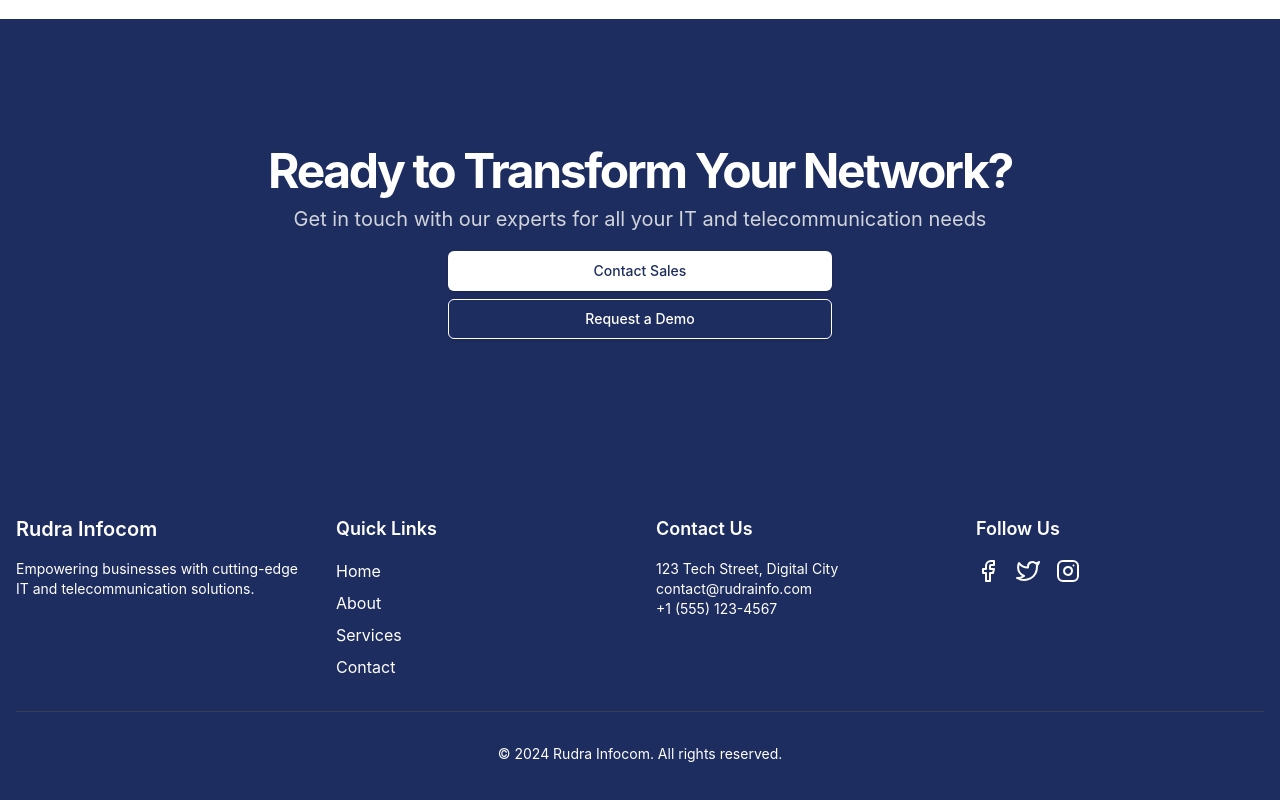
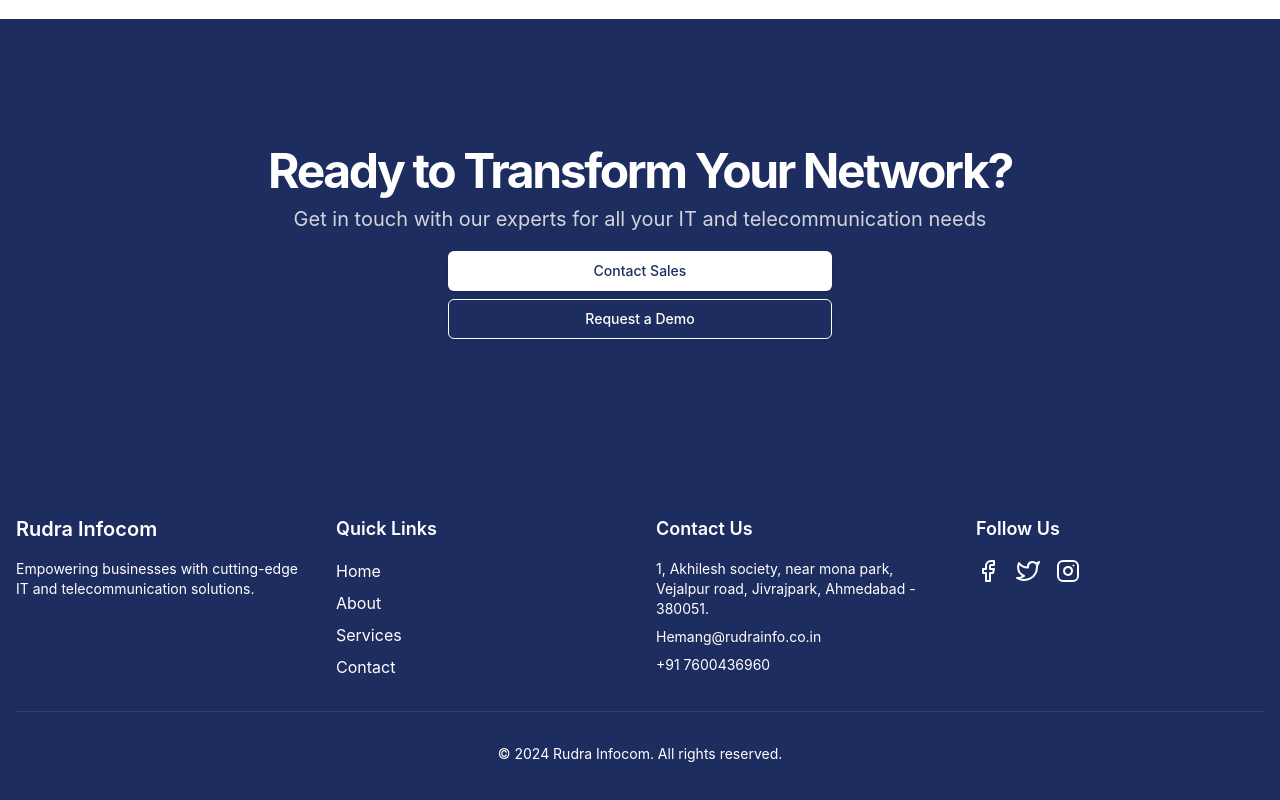
Before and after one commit to Vansh1379/RudraInfocom, a React (Vite) app: page / in a window 1280 px wide. Shown: the part 1935-2735 px from the top of the page. Built offline with nearby package versions, Linux system fonts and the light colour scheme.

Commit message:
Added correct address

```diff
--- a/src/components/Fotter.tsx
+++ b/src/components/Fotter.tsx
@@ -22,9 +22,9 @@ const Footer: React.FC = () => {
           </div>
           <div>
             <h4 className="text-lg font-semibold mb-4">Contact Us</h4>
-            <p className="text-sm">123 Tech Street, Digital City</p>
-            <p className="text-sm">contact@rudrainfo.com</p>
-            <p className="text-sm">+1 (555) 123-4567</p>
+            <p className="text-sm">1, Akhilesh society, near mona park, Vejalpur road, Jivrajpark, Ahmedabad - 380051.</p>
+            <p className="text-sm mt-2">Hemang@rudrainfo.co.in</p>
+            <p className="text-sm mt-2">+91 7600436960</p>
           </div>
           <div>
             <h4 className="text-lg font-semibold mb-4">Follow Us</h4>
--- a/src/pages/Contact.tsx
+++ b/src/pages/Contact.tsx
@@ -226,7 +226,7 @@ export const Contact: React.FC = () => {
                                             <div className="w-12 h-12 bg-[#1e2d5f]/10 rounded-full flex items-center justify-center">
                                                 <Mail className="w-5 h-5 text-[#1e2d5f]" />
                                             </div>
-                                            <span>support@rudrainfo.co.in</span>
+                                            <span>Hemang@rudrainfo.co.in</span>
                                         </motion.a>
                                         <motion.a
                                             href="tel:+917600436960"
@@ -236,7 +236,7 @@ export const Contact: React.FC = () => {
                                             <div className="w-12 h-12 bg-[#1e2d5f]/10 rounded-full flex items-center justify-center">
                                                 <Phone className="w-5 h-5 text-[#1e2d5f]" />
                                             </div>
-                                            <span>+91 (760) 043 6960</span>
+                                            <span>+91 7600436960</span>
                                         </motion.a>
                                         <motion.div
                                             className="flex items-center space-x-4 text-gray-600"
@@ -245,7 +245,7 @@ export const Contact: React.FC = () => {
                                             <div className="w-12 h-12 bg-[#1e2d5f]/10 rounded-full flex items-center justify-center">
                                                 <MapPin className="w-5 h-5 text-[#1e2d5f]" />
                                             </div>
-                                            <span>123 Tech Avenue, Digital City, Innovation State - 123456</span>
+                                            <span>1, Akhilesh society, near mona park, Vejalpur road, Jivrajpark, Ahmedabad - 380051</span>
                                         </motion.div>
                                     </div>
                                 </div>
```
